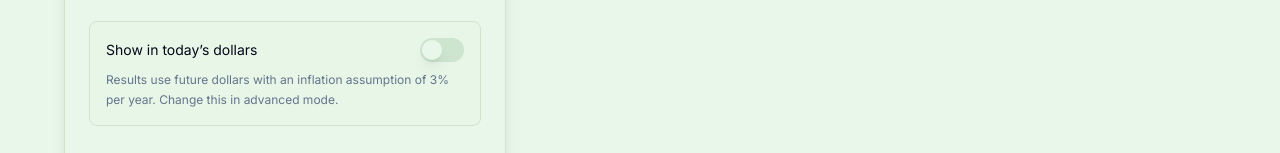
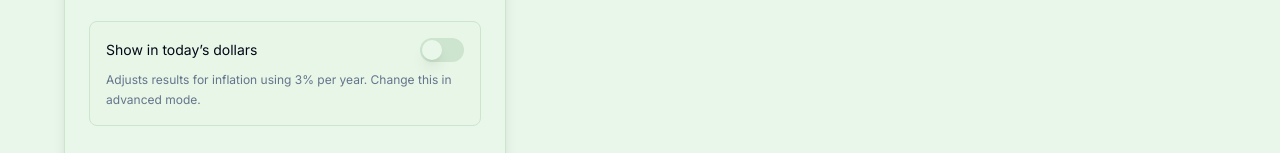
Before and after one commit to Faraz-Awan/wealth-compass, a Next.js app: page / in a window 1280 px wide. Shown: the part 799-952 px from the top of the page. Built offline with nearby package versions, Linux system fonts and the light colour scheme.

Commit message:
Keep inflation toggle explanation consistent

```diff
--- a/src/components/wealth-compass/calculator.tsx
+++ b/src/components/wealth-compass/calculator.tsx
@@ -137,7 +137,7 @@ export function Calculator() {
                   <Switch id="today-dollars" checked={todayDollars} onCheckedChange={setTodayDollars} />
                 </div>
                 <p className="text-xs leading-relaxed text-muted-foreground">
-                  {todayDollars ? "Adjusts results for purchasing power" : "Results use future dollars"} with an inflation assumption of {currentInputs.inflationRate}% per year.
+                  Adjusts results for inflation using {currentInputs.inflationRate}% per year.
                   {!advanced && " Change this in advanced mode."}
                 </p>
               </div>
```
